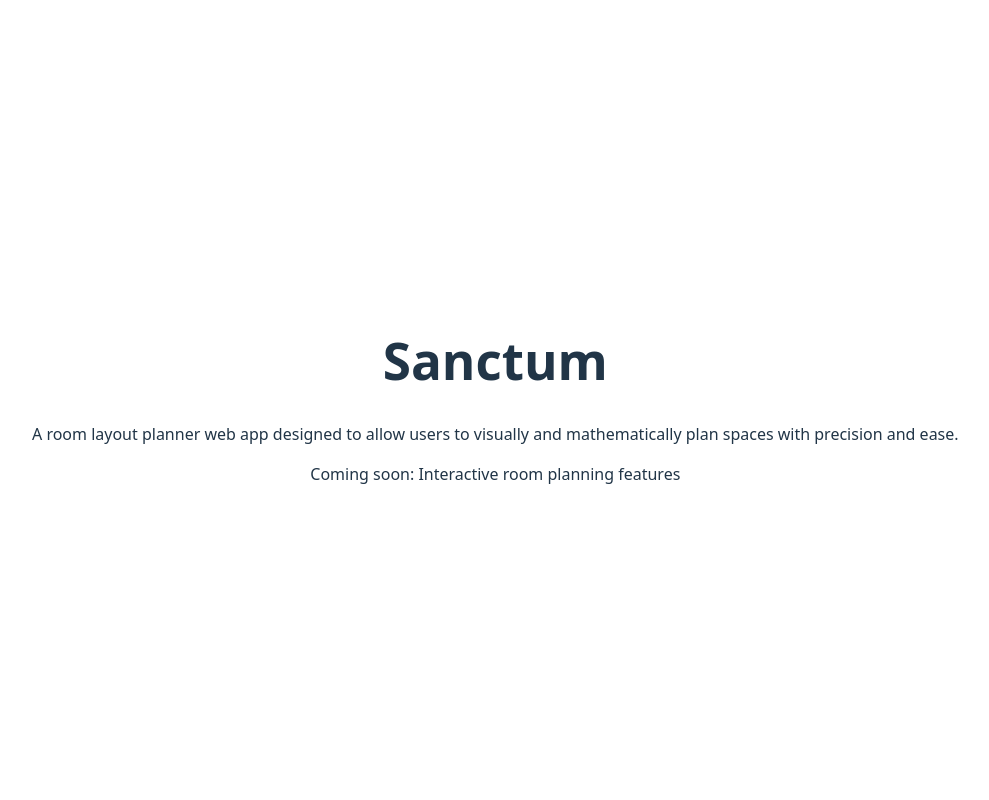
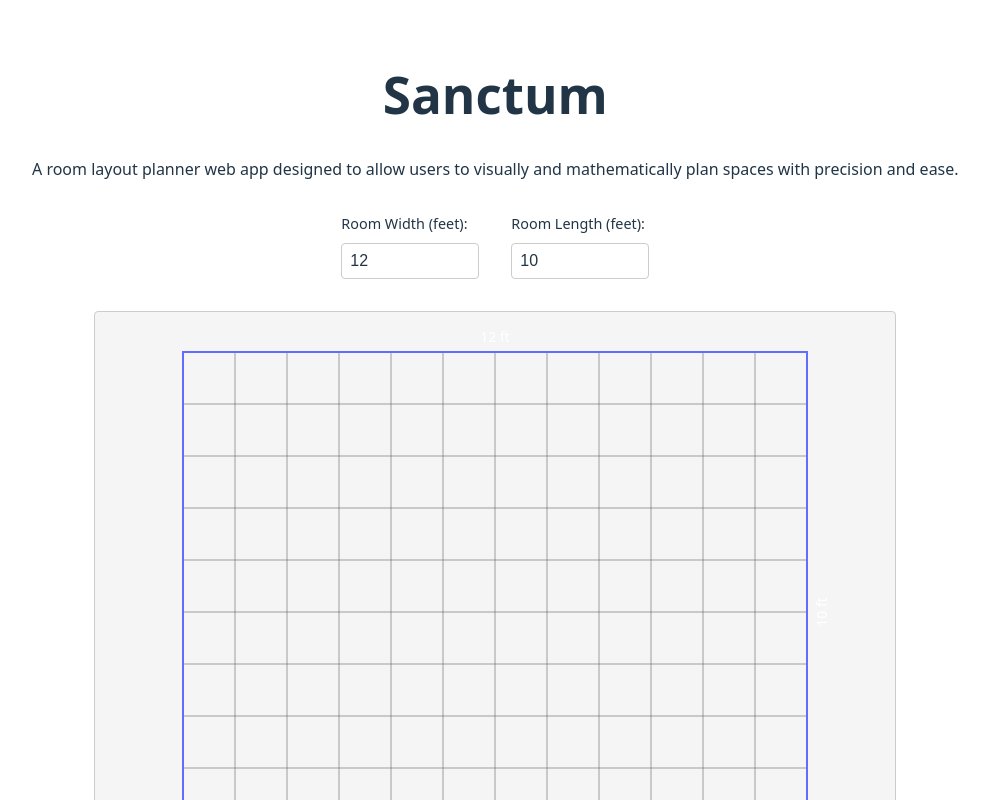
Before and after one commit to angelocordon/sanctum, a React (Vite) app: page / in a window 1280 px wide. Shown: the top 800 px of the page, without its empty margins (0-989 px from the left). Built offline with nearby package versions, Linux system fonts and the light colour scheme.

Commit message:
Implement proportional canvas with dynamic grid rendering (#10)
Adds canvas-based room visualization with mathematically accurate
proportions and a dynamic grid overlay that scales with room dimensions.

```diff
--- a/src/App.css
+++ b/src/App.css
@@ -13,3 +13,40 @@
 .App p {
   margin: 1em 0;
 }
+
+.room-controls {
+  display: flex;
+  gap: 2rem;
+  justify-content: center;
+  margin: 2rem 0;
+}
+
+.control-group {
+  display: flex;
+  flex-direction: column;
+  gap: 0.5rem;
+  text-align: left;
+}
+
+.control-group label {
+  font-size: 0.9em;
+  font-weight: 500;
+}
+
+.control-group input[type="number"] {
+  padding: 0.5rem;
+  font-size: 1em;
+  border: 1px solid #444;
+  border-radius: 4px;
+  background-color: #1a1a1a;
+  color: #fff;
+  width: 120px;
+}
+
+@media (prefers-color-scheme: light) {
+  .control-group input[type="number"] {
+    background-color: #fff;
+    color: #213547;
+    border: 1px solid #ccc;
+  }
+}
--- a/src/App.tsx
+++ b/src/App.tsx
@@ -1,11 +1,52 @@
+import { useState } from 'react'
 import './App.css'
+import RoomCanvas from './components/RoomCanvas'
 
 function App() {
+  const [roomWidth, setRoomWidth] = useState(12)
+  const [roomLength, setRoomLength] = useState(10)
+
   return (
     <div className="App">
       <h1>Sanctum</h1>
       <p>A room layout planner web app designed to allow users to visually and mathematically plan spaces with precision and ease.</p>
-      <p>Coming soon: Interactive room planning features</p>
+
+      <div className="room-controls">
+        <div className="control-group">
+          <label htmlFor="room-width">Room Width (feet):</label>
+          <input
+            id="room-width"
+            type="number"
+            min="1"
+            max="100"
+            value={roomWidth}
+            onChange={(e) => {
+              const value = Number(e.target.value)
+              if (!isNaN(value) && value > 0) {
+                setRoomWidth(value)
+              }
+            }}
+          />
+        </div>
+        <div className="control-group">
+          <label htmlFor="room-length">Room Length (feet):</label>
+          <input
+            id="room-length"
+            type="number"
+            min="1"
+            max="100"
+            value={roomLength}
+            onChange={(e) => {
+              const value = Number(e.target.value)
+              if (!isNaN(value) && value > 0) {
+                setRoomLength(value)
+              }
+            }}
+          />
+        </div>
+      </div>
+
+      <RoomCanvas roomWidth={roomWidth} roomLength={roomLength} />
     </div>
   )
 }
--- /dev/null
+++ b/src/components/RoomCanvas.css
@@ -0,0 +1,19 @@
+.room-canvas-container {
+  display: flex;
+  justify-content: center;
+  align-items: center;
+  margin: 2rem 0;
+}
+
+.room-canvas {
+  border: 1px solid #444;
+  background-color: #1a1a1a;
+  border-radius: 4px;
+}
+
+@media (prefers-color-scheme: light) {
+  .room-canvas {
+    background-color: #f5f5f5;
+    border: 1px solid #ccc;
+  }
+}
--- /dev/null
+++ b/src/components/RoomCanvas.tsx
@@ -0,0 +1,117 @@
+import { useEffect, useRef } from 'react'
+import './RoomCanvas.css'
+
+// Canvas dimensions
+const CANVAS_WIDTH = 800
+const CANVAS_HEIGHT = 600
+
+interface RoomCanvasProps {
+  roomWidth: number // in feet
+  roomLength: number // in feet
+}
+
+const RoomCanvas = ({ roomWidth, roomLength }: RoomCanvasProps) => {
+  const canvasRef = useRef<HTMLCanvasElement>(null)
+
+  useEffect(() => {
+    const canvas = canvasRef.current
+    if (!canvas) return
+
+    const ctx = canvas.getContext('2d')
+    if (!ctx) return
+
+    // Clear the canvas
+    ctx.clearRect(0, 0, canvas.width, canvas.height)
+
+    // Calculate scale factor (pixels per foot)
+    // We want to fit the room in the canvas with some padding
+    const padding = 40 // pixels
+    const availableWidth = canvas.width - 2 * padding
+    const availableHeight = canvas.height - 2 * padding
+
+    // Use a single scale factor for both axes to maintain proportions
+    const scaleX = availableWidth / roomWidth
+    const scaleY = availableHeight / roomLength
+    const scale = Math.min(scaleX, scaleY) // Use the smaller scale to fit both dimensions
+
+    // Calculate actual room dimensions in pixels
+    const roomWidthPx = roomWidth * scale
+    const roomLengthPx = roomLength * scale
+
+    // Center the room in the canvas
+    const offsetX = (canvas.width - roomWidthPx) / 2
+    const offsetY = (canvas.height - roomLengthPx) / 2
+
+    // Draw grid
+    ctx.strokeStyle = '#444'
+    ctx.lineWidth = 0.5
+
+    // Grid spacing: 1 foot in real world
+    const gridSpacing = scale // pixels per foot
+
+    // Vertical grid lines
+    for (let x = 0; x <= roomWidth; x++) {
+      const px = offsetX + x * gridSpacing
+      ctx.beginPath()
+      ctx.moveTo(px, offsetY)
+      ctx.lineTo(px, offsetY + roomLengthPx)
+      ctx.stroke()
+    }
+
+    // Horizontal grid lines
+    for (let y = 0; y <= roomLength; y++) {
+      const py = offsetY + y * gridSpacing
+      ctx.beginPath()
+      ctx.moveTo(offsetX, py)
+      ctx.lineTo(offsetX + roomWidthPx, py)
+      ctx.stroke()
+    }
+
+    // Draw room boundaries
+    ctx.strokeStyle = '#646cff'
+    ctx.lineWidth = 2
+    ctx.strokeRect(offsetX, offsetY, roomWidthPx, roomLengthPx)
+
+    // Draw dimension labels
+    ctx.fillStyle = '#fff'
+    ctx.font = '14px system-ui, sans-serif'
+    ctx.textAlign = 'center'
+
+    // Width label (top)
+    ctx.fillText(
+      `${roomWidth} ft`,
+      offsetX + roomWidthPx / 2,
+      offsetY - 10
+    )
+
+    // Length label (right side)
+    ctx.save()
+    ctx.translate(offsetX + roomWidthPx + 20, offsetY + roomLengthPx / 2)
+    ctx.rotate(-Math.PI / 2)
+    ctx.fillText(`${roomLength} ft`, 0, 0)
+    ctx.restore()
+
+    // Display scale factor
+    ctx.textAlign = 'left'
+    ctx.fillStyle = '#888'
+    ctx.font = '12px system-ui, sans-serif'
+    ctx.fillText(
+      `Scale: ${scale.toFixed(2)} pixels/foot`,
+      10,
+      CANVAS_HEIGHT - 10
+    )
+  }, [roomWidth, roomLength])
+
+  return (
+    <div className="room-canvas-container">
+      <canvas
+        ref={canvasRef}
+        width={CANVAS_WIDTH}
+        height={CANVAS_HEIGHT}
+        className="room-canvas"
+      />
+    </div>
+  )
+}
+
+export default RoomCanvas
```
